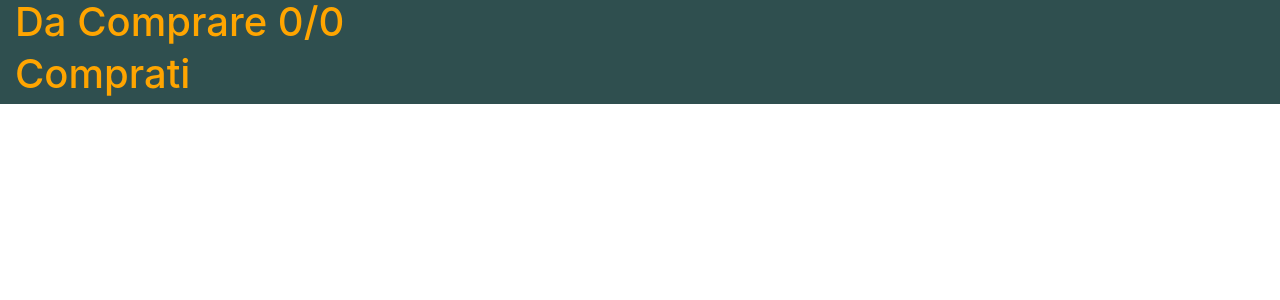
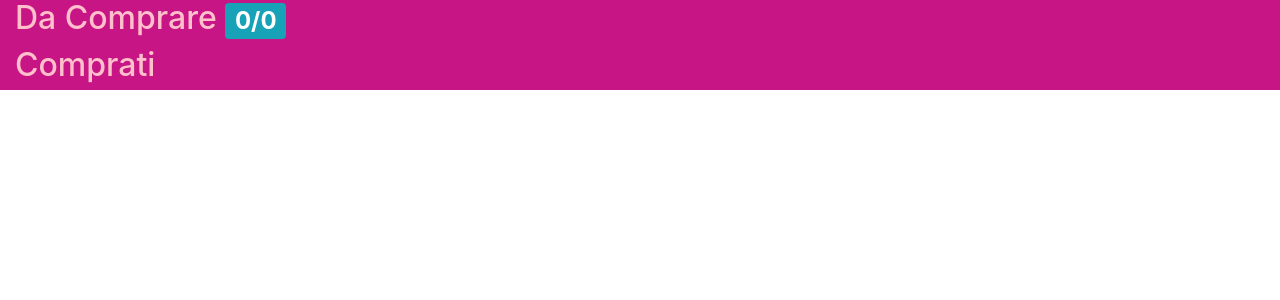
Before and after one commit to superqwe/spesa, a Django app: page /spesa/ in a window 1280 px wide. Shown: the top 300 px of the page. Run offline with Django 3.2, Linux system fonts and the light colour scheme; data that the repository does not hold is empty; some libraries are stand-ins or nearby versions.

Commit message:
modifica layout

```diff
--- a/static/spesa/css/base.css
+++ b/static/spesa/css/base.css
@@ -4,13 +4,13 @@ body{
   font-family: 'Fjalla One', sans-serif;
 }
 
-p.h1{
-  color:            Orange;
-  background-color: DarkSlateGray;
+p.h2{
+  color:            pink;
+  background-color: MediumVioletRed ;
 }
 
 .container-fluid{
-  background-color: DarkSlateGray;
+  background-color: MediumVioletRed ;
 }
 
 .riquadro{
@@ -20,18 +20,18 @@ p.h1{
 
 .prodotto{
   padding:          5px;
-  border:           1px solid coral;
-  border-top:       2px solid Coral ;
-  border-bottom:    2px solid darkorange ;
+  border:           1px solid plum;
+  border-top:       2px solid PaleVioletRed   ;
+  border-bottom:    2px solid  plum ;
 
 }
 
 .da-comprare{
-  color:            DarkSlateGray;
-  background-color: orange ;
+  color:            MediumVioletRed ;
+  background-color: pink ;
 }
 
 .comprato{
-  color:            DarkSlateGray;
-  background-color: orangered;
+  color:            MediumVioletRed   ;
+  background-color: HotPink  ;
 }
--- a/templates/spesa/lista_prodotti.html
+++ b/templates/spesa/lista_prodotti.html
@@ -3,7 +3,8 @@
 {% block section %}
 <section>
 
-    <p class="h1">Da Comprare {{n_comprato}}/{{n_totale}}</p>
+    <p class="h2">Da Comprare
+        <span class="badge badge-secondary badge-info">{{n_comprato}}/{{n_totale}}</span> </p>
 
     <div class="row ">
 
@@ -27,7 +28,7 @@
                     </div>
                     <div>
                         {% for prezzo in prezzi%}
-                        <div>{{prezzo.prezzo}}€ - {{prezzo.negozio}}</div>
+                        <div><small>{{prezzo.prezzo}}€ - {{prezzo.negozio}}</small></div>
                         {% endfor %}
                     </div>
                 </div>
@@ -44,7 +45,7 @@
 
 <section>
 
-    <p class="h1">Comprati</p>
+    <p class="h2">Comprati</p>
 
     <div class="row ">
 
```
